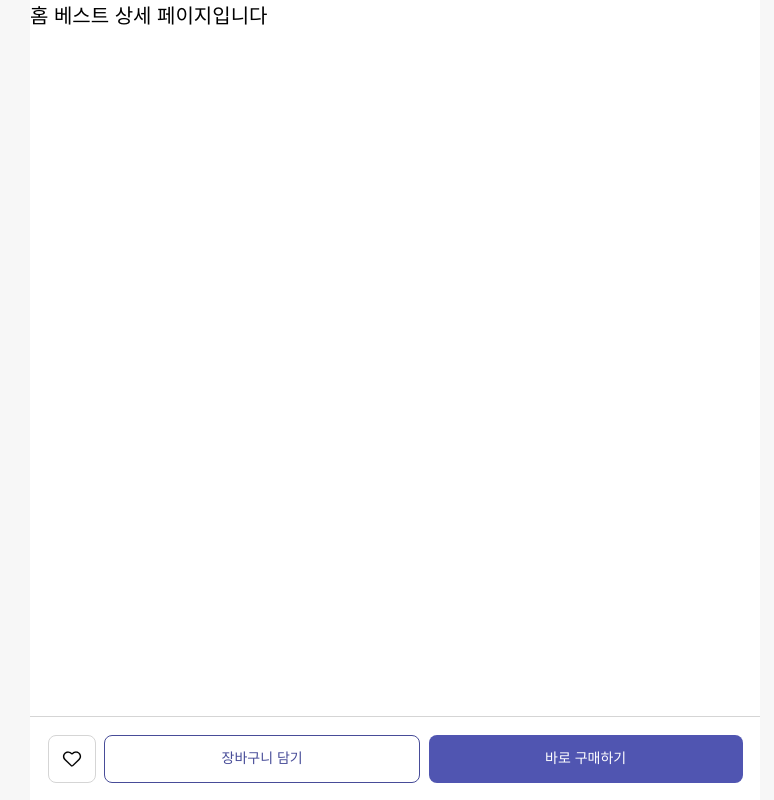
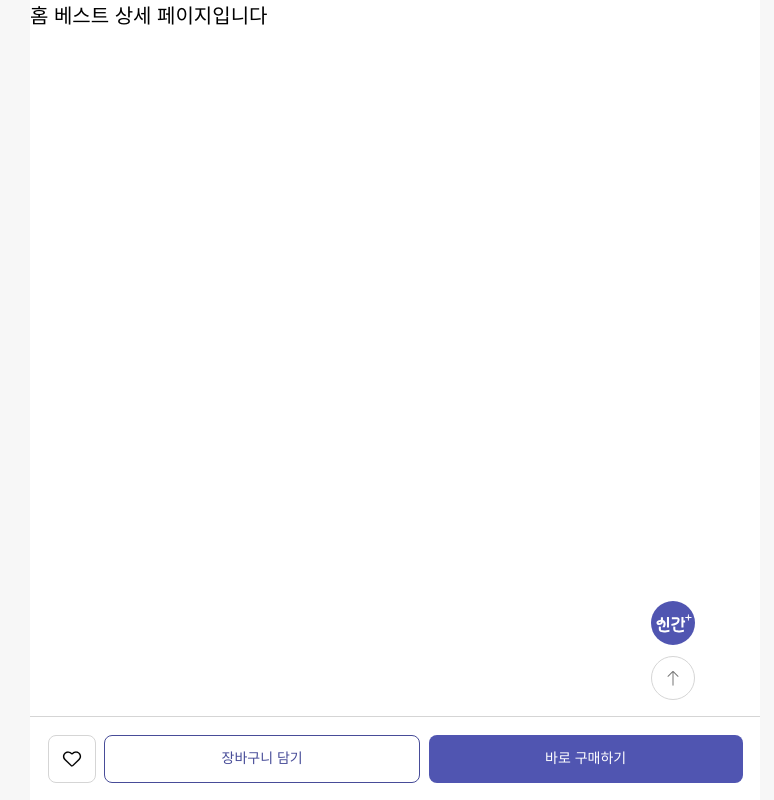
Before and after one commit to SOPT-all/36-COLLABORATION-WEB-KYOBOBOOK, a React (Vite) app: page /best/detail in a window 1280 px wide. Shown: the whole page, without its empty margins (245-1019 px from the left). Built offline with nearby package versions, Linux system fonts and the light colour scheme.

Commit message:
feat: 상세페이지, 장바구니 페이지에 플로팅 버튼 추가 (#23)
feat: 상세페이지, 장바구니 페이지에 플로팅 버튼 추가 (#23)

```diff
--- a/src/pages/HomeBestDetail/HomeBestDetail.tsx
+++ b/src/pages/HomeBestDetail/HomeBestDetail.tsx
@@ -1,4 +1,5 @@
 import DetailBottomNav from '@/components/BottomNav/DetailBottomNav';
+import Floater from '@/components/Floater/Floater';
 
 const HomeBestDetail = () => {
   return (
@@ -6,6 +7,7 @@ const HomeBestDetail = () => {
       <div>
         <h1>홈 베스트 상세 페이지입니다</h1>
       </div>
+      <Floater />
       <DetailBottomNav />
     </>
   );
--- a/src/pages/HomeBestDetailCart/HomeBestDetailCart.tsx
+++ b/src/pages/HomeBestDetailCart/HomeBestDetailCart.tsx
@@ -1,4 +1,5 @@
 import CartBottomNav from '@/components/BottomNav/CartBottomNav';
+import Floater from '@/components/Floater/Floater';
 
 const HomeBestDetailCart = () => {
   return (
@@ -6,6 +7,7 @@ const HomeBestDetailCart = () => {
       <div>
         <h1>홈 베스트 차트 상세 페이지입니다.</h1>
       </div>
+      <Floater />
       <CartBottomNav />
     </>
   );
```
